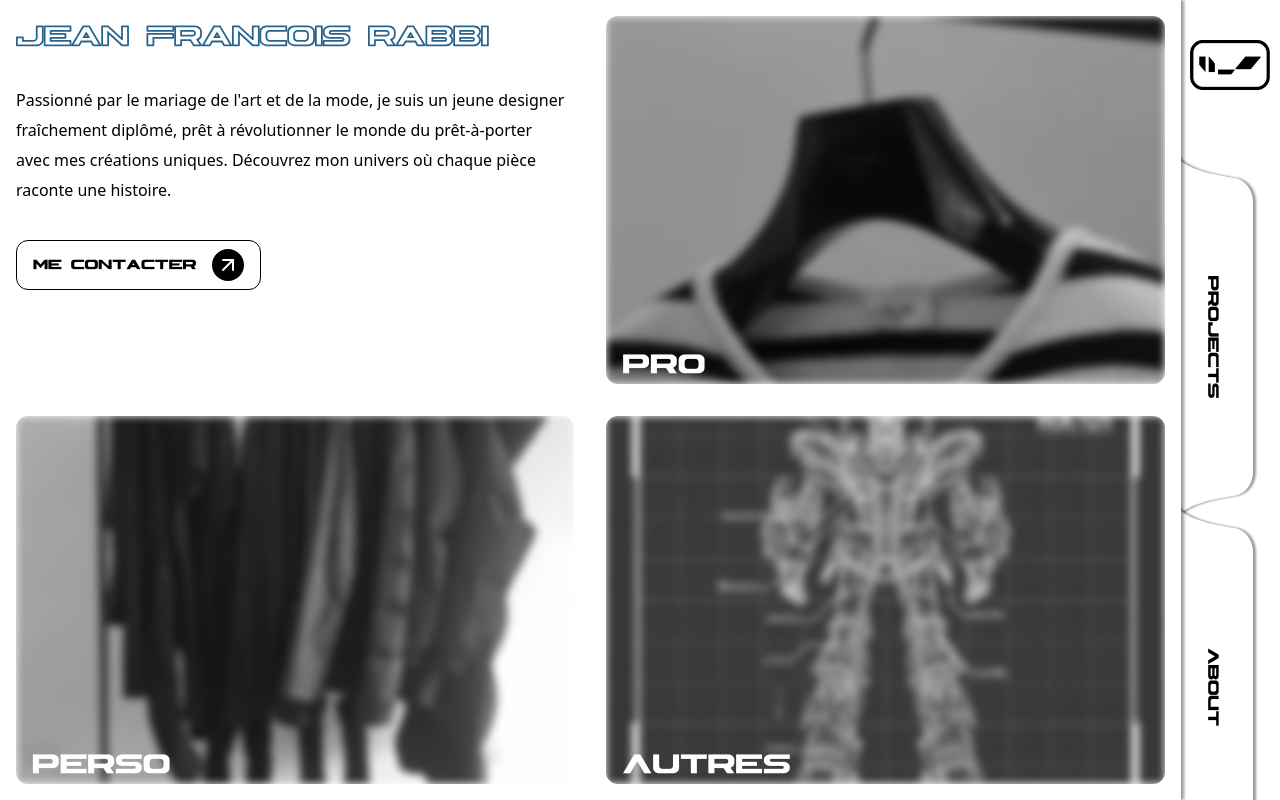
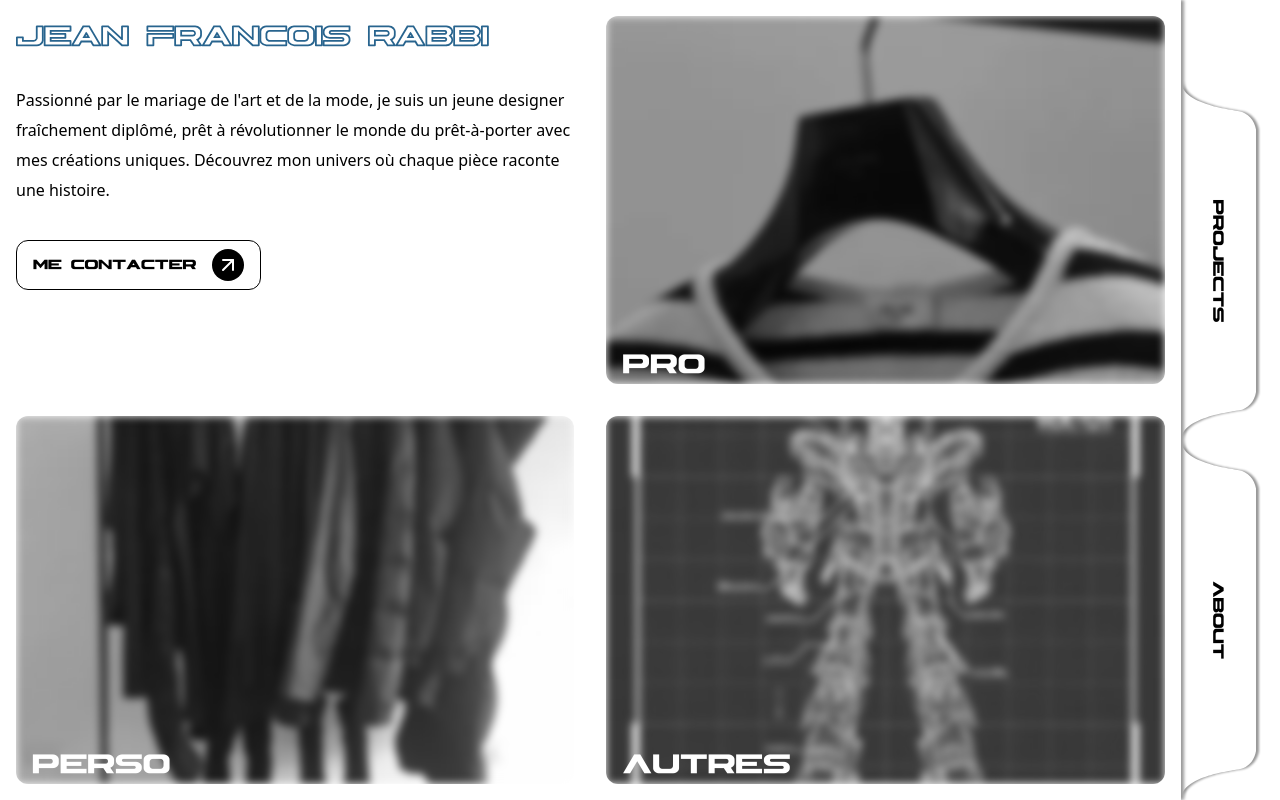
Before and after one commit to AugustinBriolon/JF-PORTFOLIO, a Next.js app: page / in a window 1280 px wide. Built offline with nearby package versions, Linux system fonts and the light colour scheme.

Commit message:
:lipstick: improve navbar page change

```diff
--- a/components/NavBar.tsx
+++ b/components/NavBar.tsx
@@ -24,21 +24,22 @@ export default function NavBar() {
       duration: 0.5,
       ease: 'power2.out',
     });
-  }
+  };
   const animateOnLeave = (e: React.MouseEvent<HTMLAnchorElement>) => {
     gsap.to(e.currentTarget, {
       xPercent: 0,
       duration: 0.5,
       ease: 'power2.out',
     });
-  }
+  };
 
   useGSAP(() => {
     timelineAnimation();
   }, []);
 
   return (
-    <nav className='w-[8vw] max-w-28 h-screen min-h-96 flex flex-col gap-12 items-start justify-between overflow-hidden'>
+    <nav className='w-[8vw] max-w-28 h-screen min-h-96 flex flex-col gap-12 items-start justify-between '>
+      <div className='overflow-hidden w-full'>
         <Link
           href='/'
           className='link-anim relative w-full flex items-center justify-center py-2 px-1 mt-8'
@@ -51,17 +52,19 @@ export default function NavBar() {
             className='max-w-20'
           />
         </Link>
-      <div className='flex flex-col -translate-x-2'>
+      </div>
+      <div className='flex flex-col w-full'>
+        <div className='overflow-hidden flex'>
           <Link
             href='/projects'
             className={clsx(
-            'link-anim relative mr-2',
+              'link-anim relative mr-6',
               pathname === '/projects' ? 'z-30' : 'z-10'
             )}
             onMouseEnter={animateOnHover}
             onMouseLeave={animateOnLeave}
           >
-          <div className='z-10 abs-center'>
+            <div className='z-10 w-fit abs-center'>
               <p className='rotate-90 text-xl font-astera'>Projects</p>
             </div>
             <svg
@@ -77,10 +80,12 @@ export default function NavBar() {
               </g>
             </svg>
           </Link>
+        </div>
+        <div className='overflow-hidden flex'>
         <Link
           href='/about'
           className={clsx(
-            'link-anim relative mr-2 -translate-y-8',
+            'link-anim relative mr-6',
             pathname === '/about' ? 'z-30' : 'z-10'
           )}
           onMouseEnter={animateOnHover}
@@ -103,6 +108,7 @@ export default function NavBar() {
           </svg>
         </Link>
         </div>
+      </div>
     </nav>
   );
 }
--- a/layout/default.tsx
+++ b/layout/default.tsx
@@ -3,7 +3,7 @@ import { ReactNode } from 'react';
 
 const Layout = ({ children }: { children: ReactNode }) => {
   return (
-    <div className='h-screen overflow-hidden flex'>
+    <div className='h-screen flex'>
       {children}
       <NavBar />
     </div>
--- a/pages/index.tsx
+++ b/pages/index.tsx
@@ -54,8 +54,8 @@ export default function Home() {
   }, []);
 
   return (
-    <div className='w-[95vw] shadow-right z-20'>
-      <div className='h-screen w-full grid grid-cols-2 grid-rows-2 gap-8 p-4'>
+    <div className='w-[95vw] shadow-right z-20 overflow-y-scroll px-4'>
+      <div className='h-screen w-full grid grid-cols-2 grid-rows-2 gap-8 py-4'>
         <div className='h-full flex flex-col justify-start items-start gap-8'>
           <div className='overflow-hidden'>
             <h1 className='title-anim font-astera text-4xl text-strock text-white'>
@@ -97,6 +97,7 @@ export default function Home() {
           image='/images/autres.webp'
         />
       </div>
+      <div className="h-screen bg-black rounded-3xl py-4"></div>
     </div>
   );
 }
--- a/pages/projects/index.tsx
+++ b/pages/projects/index.tsx
@@ -1,7 +1,12 @@
 export default function Projects() {
   return (
-    <div className="w-[95vw] shadow-right z-20">
+    <div className="w-[95vw] shadow-right overflow-y-scroll z-20">
+      <div className="h-screen">
       <p className='text-4xl text-blue font-astera'>Projects</p>
+      </div>
+      <div className="h-screen">
+      <p className='text-4xl text-blue font-astera'>Projects</p>
+      </div>
     </div>
   )
 }
```
Lines whose indentation alone changed are shown as unchanged.
